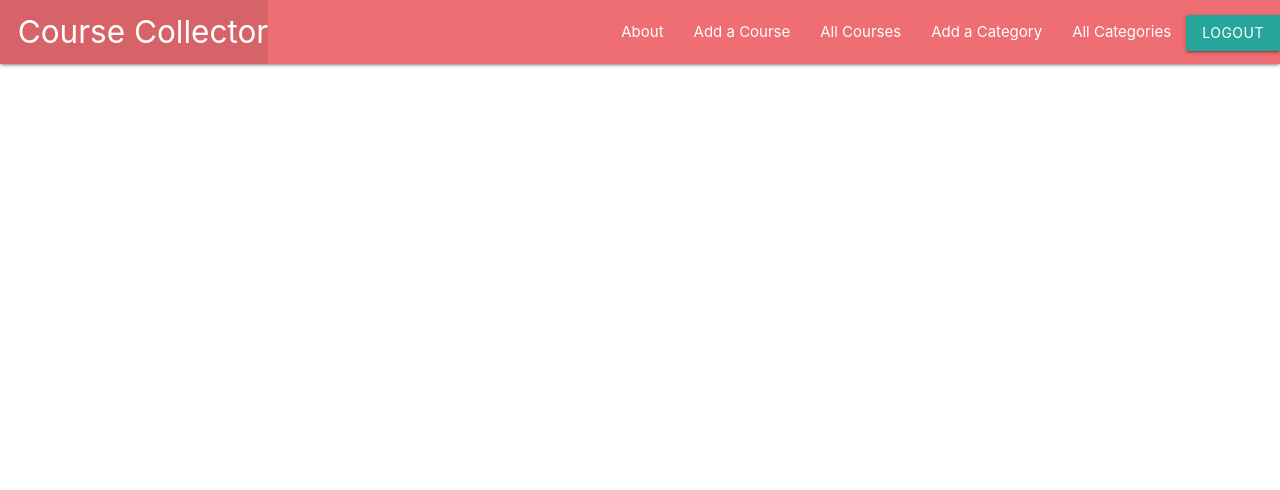
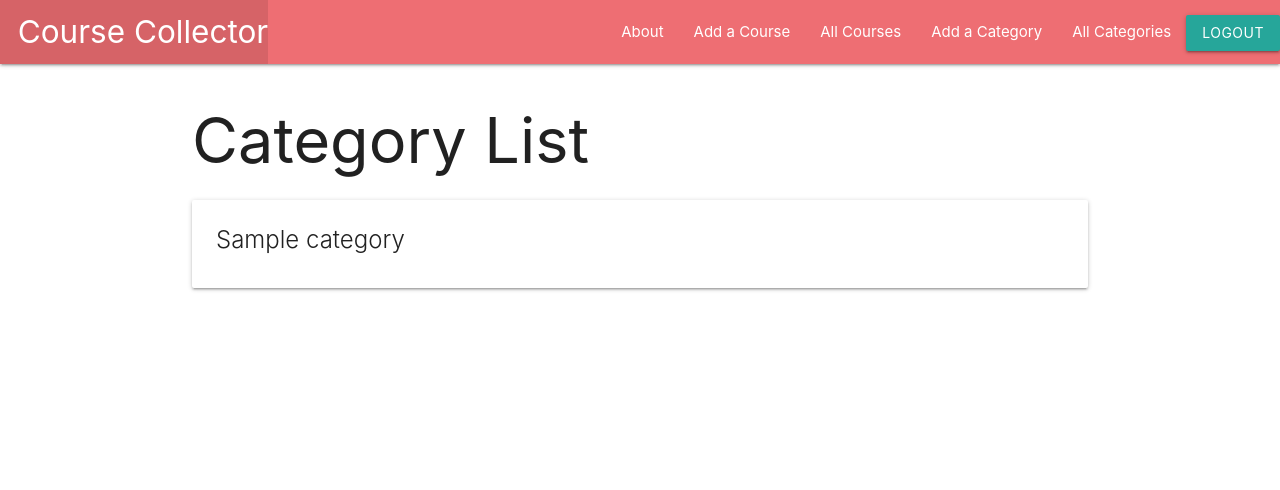
Before and after one commit to asands94/coursecollector, a Django app: page /categories/ in a window 1280 px wide. Shown: the top 490 px of the page. Run offline with Django 5.2, Linux system fonts and the light colour scheme; a user stored in the database is signed in; tables that the repository leaves empty hold one stand-in row (values such as "Sample post").

Commit message:
add category list template

```diff
--- a/main_app/models.py
+++ b/main_app/models.py
@@ -20,7 +20,7 @@ class Category(models.Model):
         return self.name
 
     def get_absolute_url(self):
-        return reverse('category_detail', kwargs={'pk': self.id})
+        return reverse('category_index')
 
 
 class Course(models.Model):
--- a/main_app/templates/main_app/category_list.html
+++ b/main_app/templates/main_app/category_list.html
@@ -1 +1,13 @@
-{% extends 'base.html' %} {% block content %} {% endblock %}
+{% extends 'base.html' %} {% block content %}
+
+<h1>Category List</h1>
+
+{% for category in category_list %}
+
+<div class="card">
+  <div class="card-content">
+    <span class="card-title">{{ category.name }}</span>
+  </div>
+</div>
+
+{% endfor %} {% endblock %}
--- a/main_app/views.py
+++ b/main_app/views.py
@@ -61,11 +61,15 @@ class CategoryList(LoginRequiredMixin,ListView):
 
 class CategoryCreate(LoginRequiredMixin,CreateView):
     model = Category
-    fields = '__all__'
+    fields = ['name']
+
+    def form_valid(self, form):
+        form.instance.user = self.request.user
+        return super().form_valid(form)
 
 class CategoryUpdate(LoginRequiredMixin,UpdateView):
     model = Category
-    fields = '__all__'
+    fields = ['name']
 
 class CategoryDelete(LoginRequiredMixin,DeleteView):
     model = Category
```
